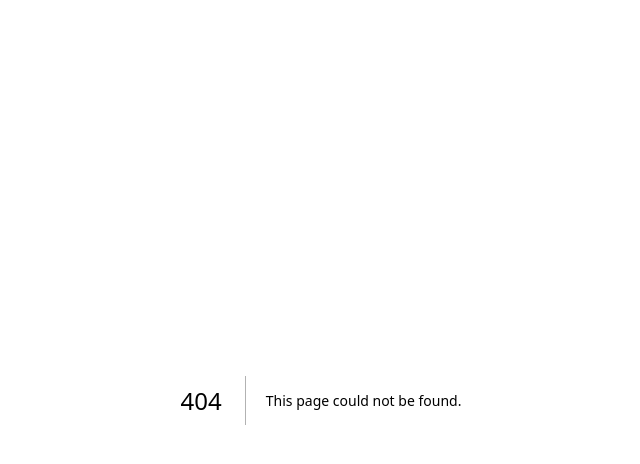
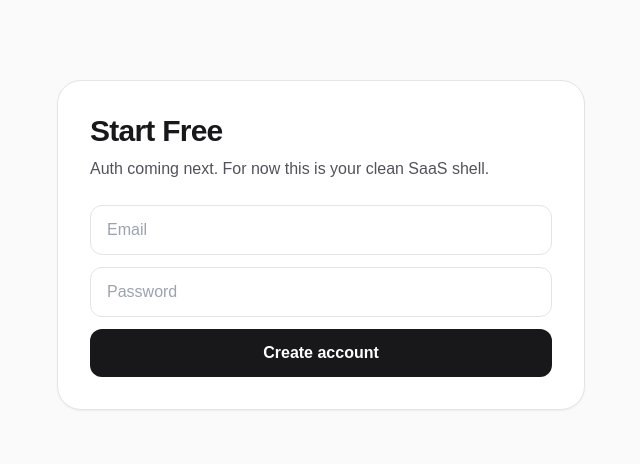
Before and after one commit to KristineMK72/money-control-saas, a Next.js app: page /signup in a window 1280 px wide. Before the commit this address had no page. Shown: the top 464 px of the page, without its empty margins (319-959 px from the left). Built offline with nearby package versions, Linux system fonts and the light colour scheme.

Commit message:
Create page.tsx

```diff
--- /dev/null
+++ b/app/signup/page.tsx
@@ -0,0 +1,30 @@
+export default function SignupPage() {
+  return (
+    <main className="min-h-screen bg-zinc-50 text-zinc-900">
+      <div className="mx-auto max-w-xl px-6 py-20">
+        <div className="rounded-3xl border border-zinc-200 bg-white p-8 shadow-sm">
+          <h1 className="text-3xl font-black tracking-tight">Start Free</h1>
+          <p className="mt-2 text-zinc-600">
+            Auth coming next. For now this is your clean SaaS shell.
+          </p>
+
+          <div className="mt-6 grid gap-3">
+            <input
+              type="email"
+              placeholder="Email"
+              className="rounded-xl border border-zinc-200 px-4 py-3"
+            />
+            <input
+              type="password"
+              placeholder="Password"
+              className="rounded-xl border border-zinc-200 px-4 py-3"
+            />
+            <button className="rounded-xl bg-zinc-900 px-4 py-3 font-semibold text-white">
+              Create account
+            </button>
+          </div>
+        </div>
+      </div>
+    </main>
+  );
+}
```
